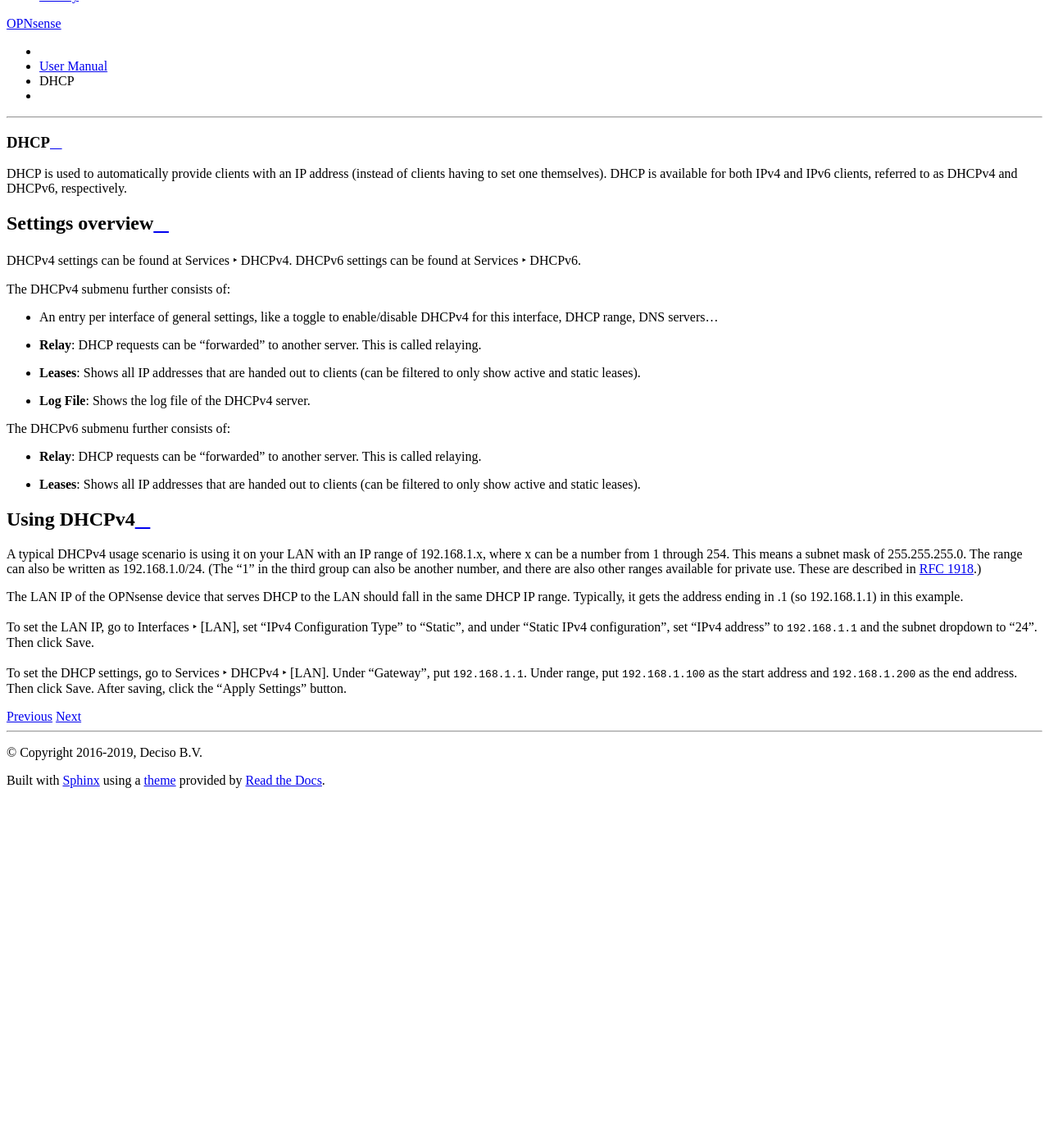
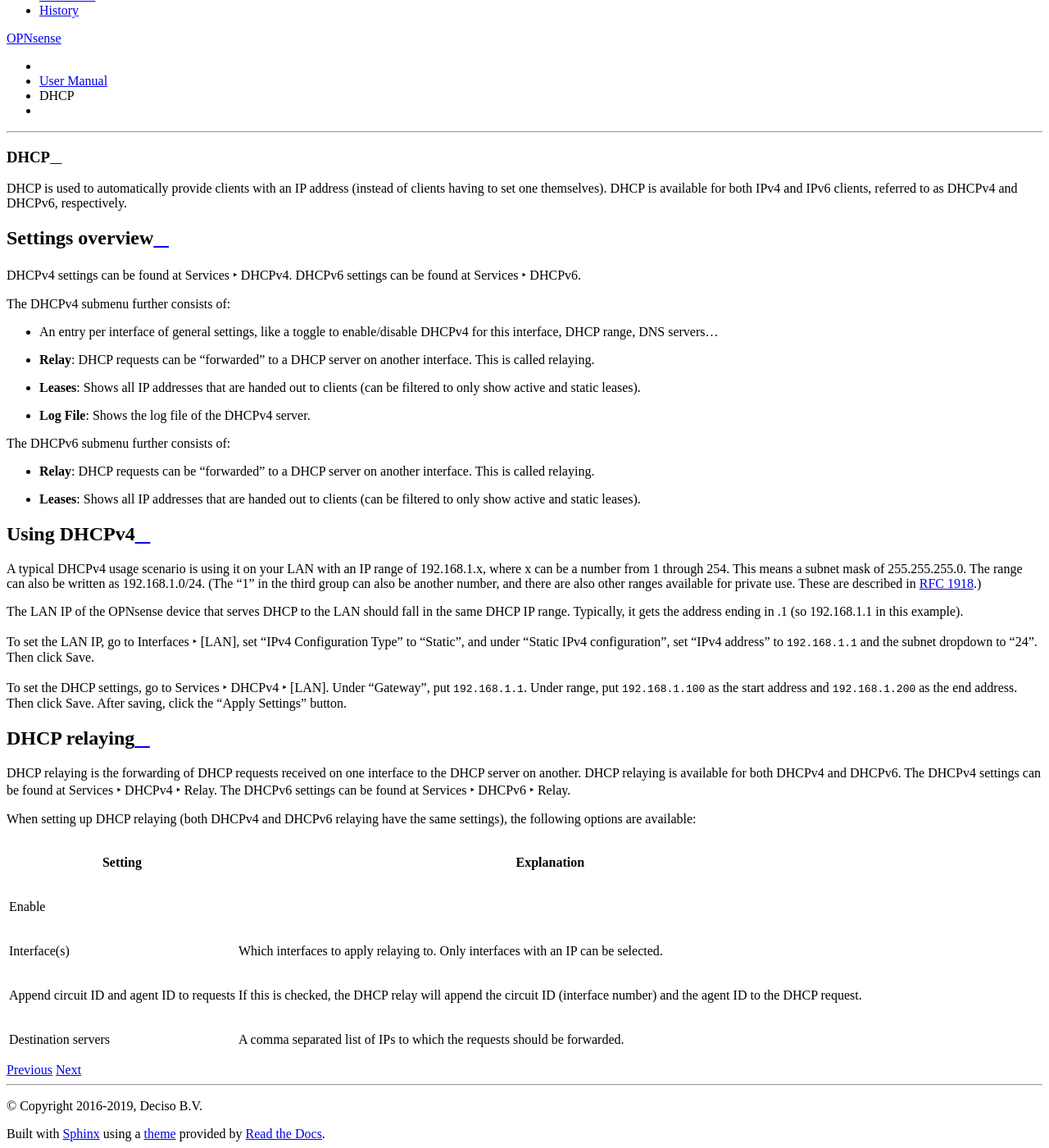
Before and after one commit to opnsense/docs, a Sphinx documentation site: the page built from source/manual/dhcp.rst, in a window 1280 px wide and 1400 px high, scrolled down 905 px. Shown: the whole window at 82% size. Built offline with Sphinx 7.4.7 and the Read the Docs theme 2.0.0, drawn with Linux system fonts in a browser that asks for light colours; before the commit the page ends 1874 px from its top, so only the background shows below that.

Commit message:
Add section about DHCP relaying (#160)

```diff
--- a/source/manual/dhcp.rst
+++ b/source/manual/dhcp.rst
@@ -14,13 +14,13 @@
 The DHCPv4 submenu further consists of:
 
 * An entry per interface of general settings, like a toggle to enable/disable DHCPv4 for this interface, DHCP range, DNS servers…
-* **Relay**: DHCP requests can be "forwarded" to another server. This is called relaying.
+* **Relay**: DHCP requests can be “forwarded” to a DHCP server on another interface. This is called relaying.
 * **Leases**: Shows all IP addresses that are handed out to clients (can be filtered to only show active and static leases).
 * **Log File**: Shows the log file of the DHCPv4 server.
 
 The DHCPv6 submenu further consists of:
 
-* **Relay**: DHCP requests can be "forwarded" to another server. This is called relaying.
+* **Relay**: DHCP requests can be “forwarded” to a DHCP server on another interface. This is called relaying.
 * **Leases**: Shows all IP addresses that are handed out to clients (can be filtered to only show active and static leases).
 
 ------------
@@ -33,11 +33,36 @@
 described in `RFC 1918 <https://tools.ietf.org/html/rfc1918#section-3>`_.)
 
 The LAN IP of the OPNsense device that serves DHCP to the LAN should fall in the same DHCP IP range. Typically, it gets
-the address ending in .1 (so 192.168.1.1) in this example.
+the address ending in .1 (so 192.168.1.1 in this example).
 
 To set the LAN IP, go to :menuselection:`Interfaces --> [LAN]`, set “IPv4 Configuration Type” to “Static”, and under
 “Static IPv4 configuration”, set “IPv4 address” to ``192.168.1.1`` and the subnet dropdown to “24”. Then click Save.
 
-To set the DHCP settings, go to :menuselection:`Services  -->  DHCPv4  -->  [LAN]`. Under “Gateway”, put ``192.168.1.1``. Under range,
+To set the DHCP settings, go to :menuselection:`Services --> DHCPv4 --> [LAN]`. Under “Gateway”, put ``192.168.1.1``. Under range,
 put ``192.168.1.100`` as the start address and ``192.168.1.200`` as the end address. Then click Save. After saving,
 click the “Apply Settings” button.
+
+-------------
+DHCP relaying
+-------------
+
+DHCP relaying is the forwarding of DHCP requests received on one interface to the DHCP server on another. DHCP
+relaying is available for both DHCPv4 and DHCPv6. The DHCPv4 settings can be found at
+:menuselection:`Services --> DHCPv4 --> Relay`. The DHCPv6 settings can be found at
+:menuselection:`Services --> DHCPv6 --> Relay`.
+
+When setting up DHCP relaying (both DHCPv4 and DHCPv6 relaying have the same settings), the following options are
+available:
+
++-----------------------+----------------------------------------------------------------------------------------------+
+| Setting               | Explanation                                                                                  |
++=======================+==============================================================================================+
+| Enable                |                                                                                              |
++-----------------------+----------------------------------------------------------------------------------------------+
+| Interface(s)          | Which interfaces to apply relaying to. Only interfaces with an IP can be selected.           |
++-----------------------+----------------------------------------------------------------------------------------------+
+| Append circuit ID and | If this is checked, the DHCP relay will append the circuit ID (interface number) and the     |
+| agent ID to requests  | agent ID to the DHCP request.                                                                |
++-----------------------+----------------------------------------------------------------------------------------------+
+| Destination servers   | A comma separated list of IPs to which the requests should be forwarded.                     |
++-----------------------+----------------------------------------------------------------------------------------------+
```
